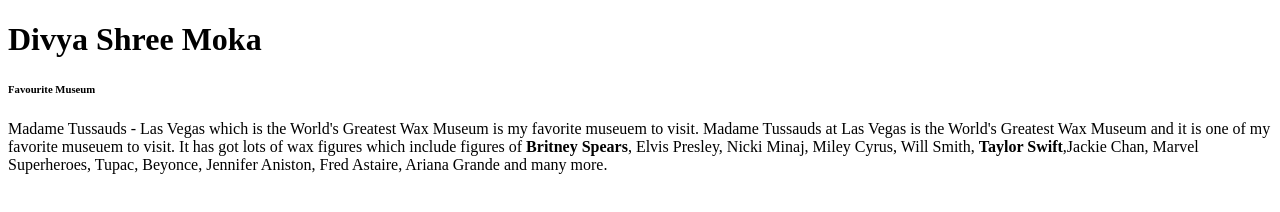
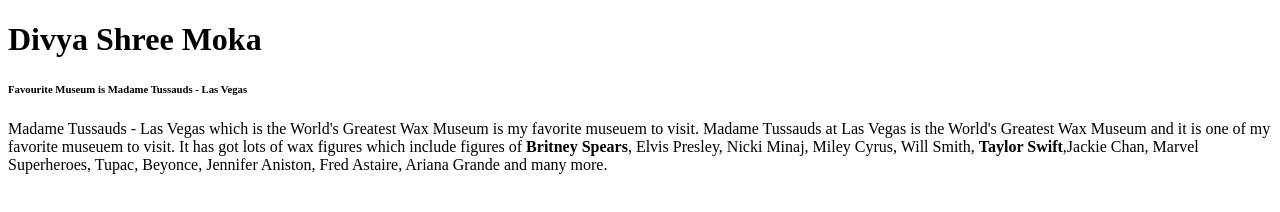
Before and after one commit to 44-563-Web-Apps-F22/44563-webapps-assignment-3-divyashrim11, a plain HTML site: page index.html in a window 1280 px wide. Drawn offline with Linux system fonts and the light colour scheme.

Commit message:
made small changes in heading

```diff
--- a/index.html
+++ b/index.html
@@ -8,6 +8,6 @@
     </head>
 </html>
 
-<h6>Favourite Museum</h6>
+<h6>Favourite Museum is Madame Tussauds - Las Vegas</h6>
 
 Madame Tussauds - Las Vegas which is the World's Greatest Wax Museum is my favorite museuem to visit. Madame Tussauds at Las Vegas is the World's Greatest Wax Museum and it is one of my favorite museuem to visit. It has got lots of wax figures which include figures of <b>Britney Spears</b>, Elvis Presley, Nicki Minaj, Miley Cyrus, Will Smith, <b>Taylor Swift</b>,Jackie Chan, Marvel Superheroes, Tupac, Beyonce, Jennifer Aniston, Fred Astaire, Ariana Grande and many more.
```
